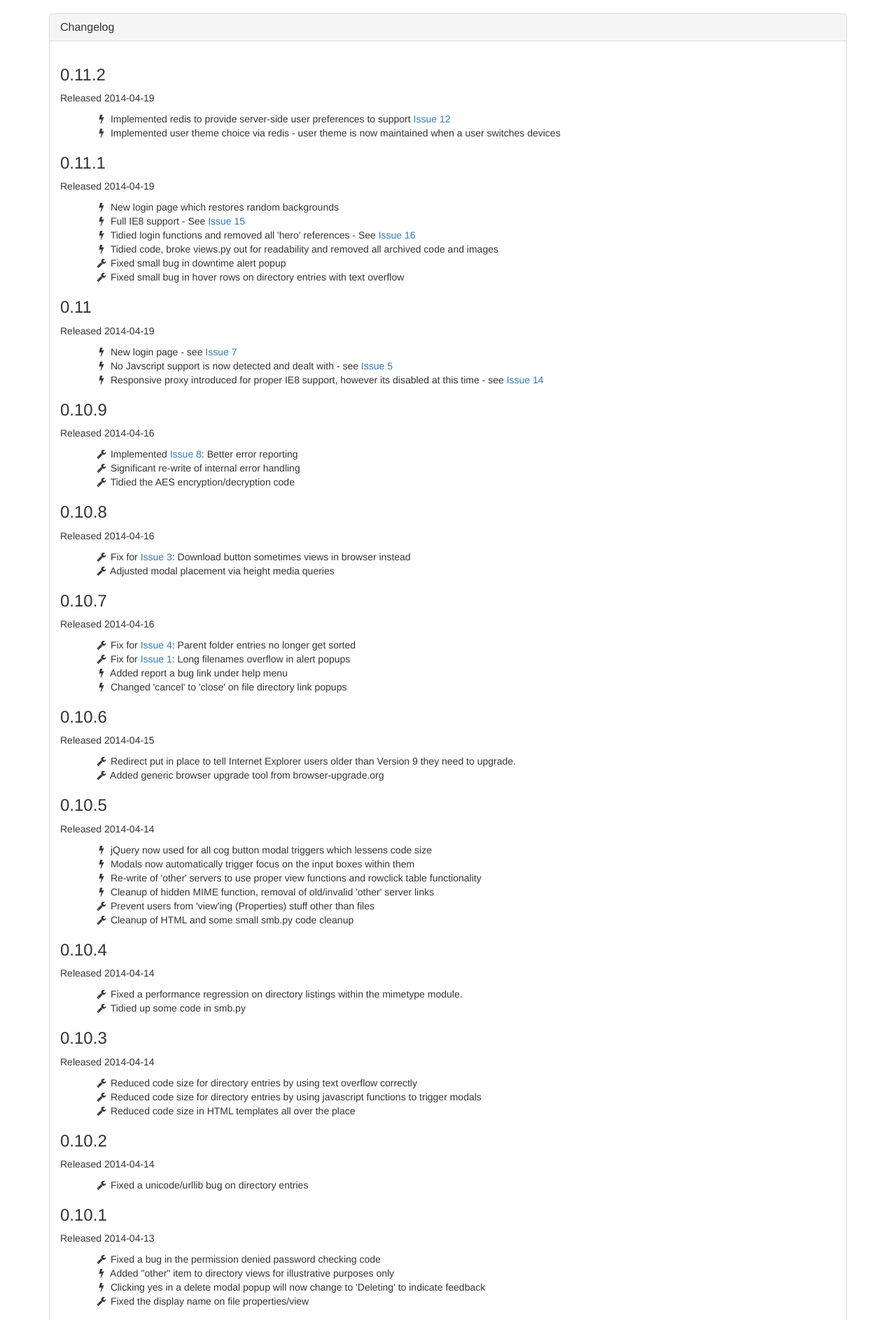
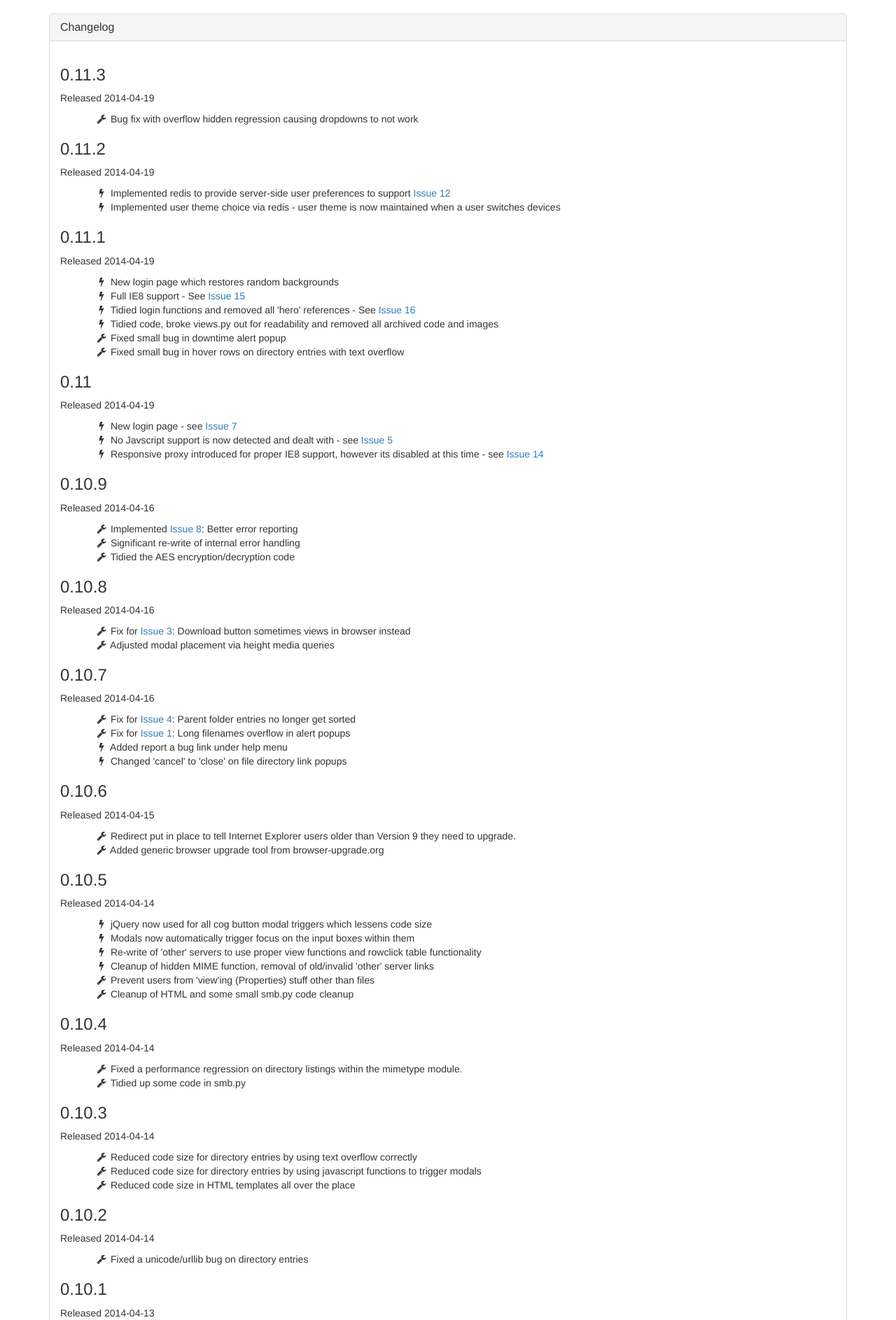
Before and after one commit to bargate-project/bargate, a Python web app: template templates/changelog.html in a window 1280 px wide. Shown: the part 51-1938 px from the top of the page at 70% size. Run offline with Jinja, Linux system fonts and the light colour scheme; the template is opened without the code that fills it, so the values that code supplies are empty; some libraries are stand-ins or nearby versions.

Commit message:
Release 0.11.3 - bug fix to dropdowns

```diff
--- a/static/css/bargate.css
+++ b/static/css/bargate.css
@@ -27,7 +27,7 @@ body
 .table-hover .rowclick-table tr:hover td
 {
 	background-color: #cfcfcf;
-	overflow: hidden;
+	/*overflow: hidden;*/
 }
 
 /* Define a class for buttons to have borders
--- a/templates/changelog.html
+++ b/templates/changelog.html
@@ -6,6 +6,12 @@
 		<h3 class="panel-title">Changelog</h3>
 	</div>
 	<div class="panel-body">
+		<h3>0.11.3</h3>
+		<p>Released 2014-04-19</p>
+		<ul class="changelog">
+			<li><i class="fa fa-fw fa-wrench"></i> Bug fix with overflow hidden regression causing dropdowns to not work</li>
+		</ul>
+
 		<h3>0.11.2</h3>
 		<p>Released 2014-04-19</p>
 		<ul class="changelog">
```
